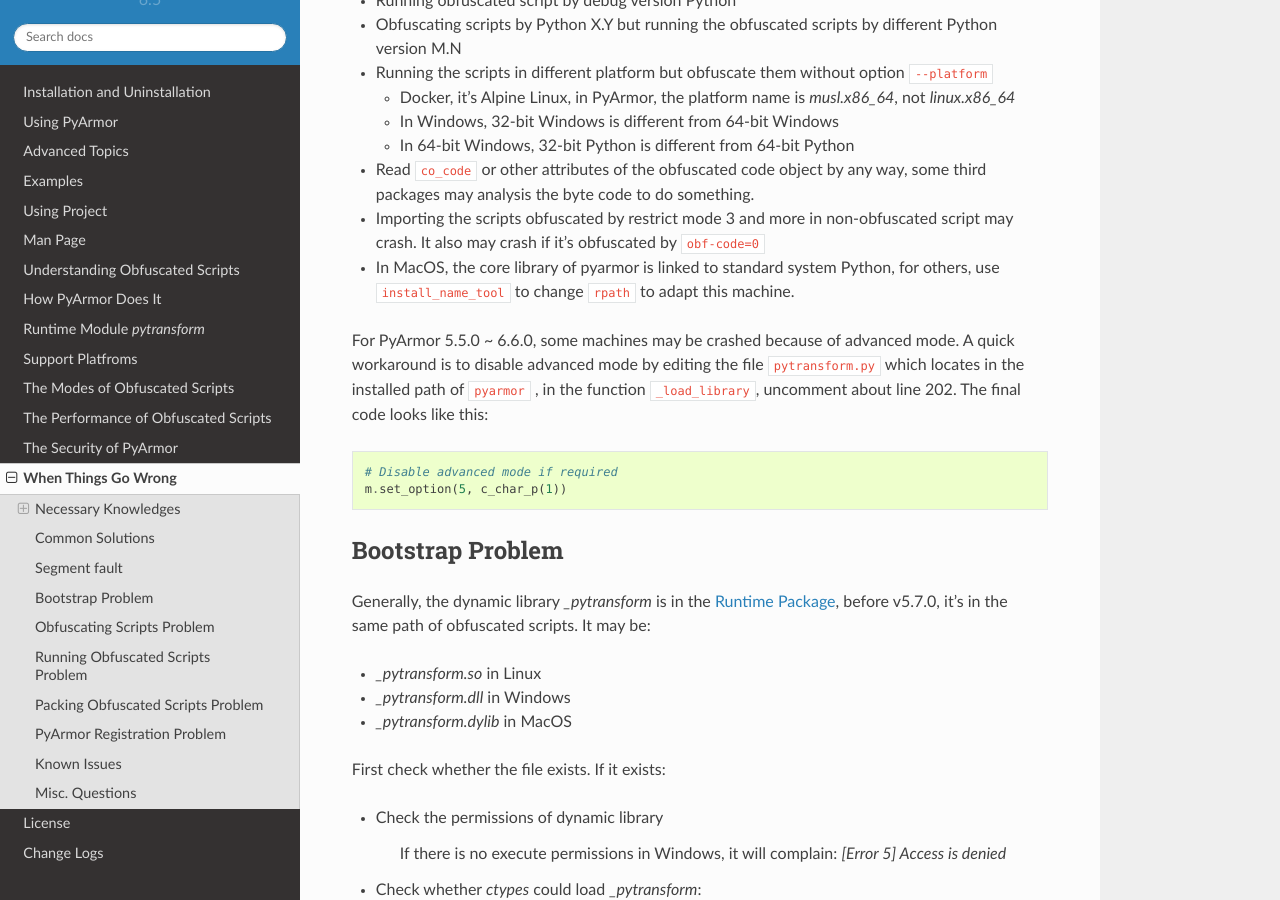
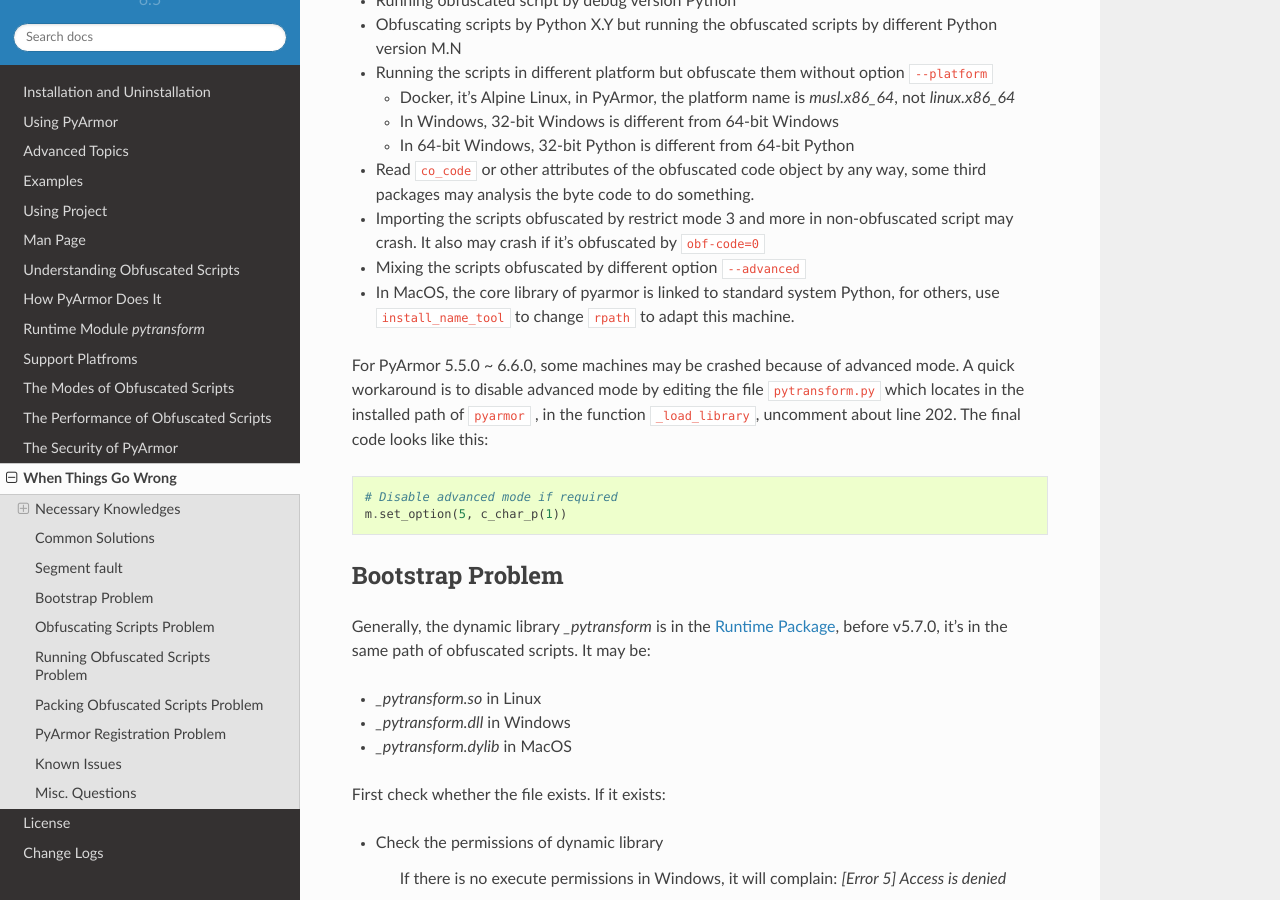
Before and after one commit to dashingsoft/pyarmor, a Sphinx documentation site: the page built from docs/questions.rst, in a window 1280 px wide and 900 px high, scrolled down 3351 px. Built offline with Sphinx 7.4.7 and the Read the Docs theme 2.0.0, drawn with Linux system fonts in a browser that asks for light colours.

```diff
--- a/docs/questions.rst
+++ b/docs/questions.rst
@@ -170,6 +170,7 @@
   some third packages may analysis the byte code to do something.
 * Importing the scripts obfuscated by restrict mode 3 and more in non-obfuscated
   script may crash. It also may crash if it's obfuscated by ``obf-code=0``
+* Mixing the scripts obfuscated by different option ``--advanced``
 * In MacOS, the core library of pyarmor is linked to standard system Python, for
   others, use ``install_name_tool`` to change ``rpath`` to adapt this machine.
 
```
